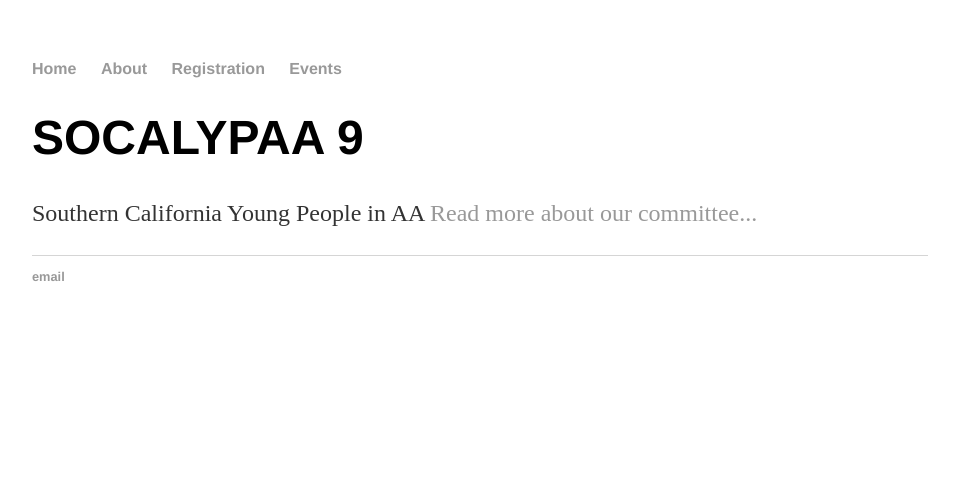
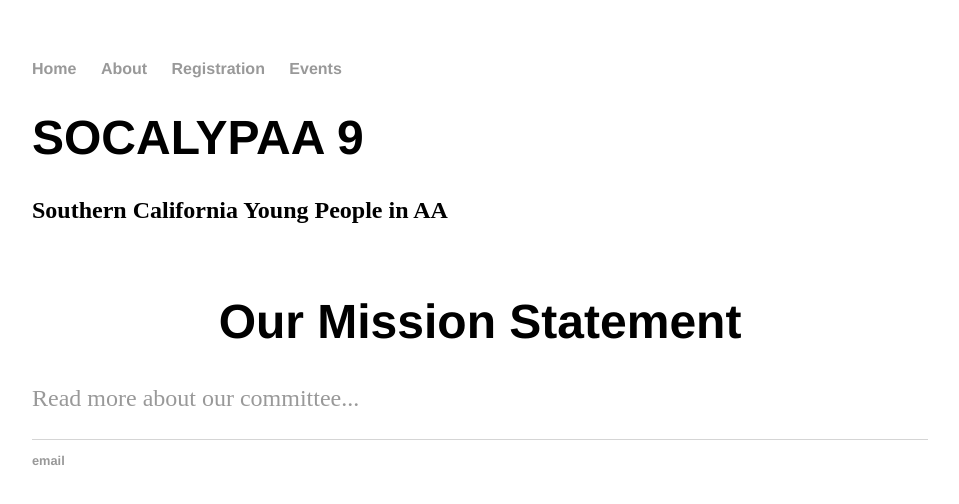
Before and after one commit to dorianKo/socalypaa, a Jekyll site: the page built from index.html, in a window 1280 px wide. Shown: the top 504 px of the page, without its empty margins (160-1119 px from the left). Built offline with Jekyll 4.4.1, drawn with Linux system fonts in a browser that asks for light colours.

Commit message:
Update index.html

```diff
--- a/index.html
+++ b/index.html
@@ -4,5 +4,8 @@ title: SOCALYPAA 9
 ---
     		<div class="blurb">
         		<h1>SOCALYPAA 9</h1>
-				<p>Southern California Young People in AA  <a href="/about">Read more about our committee...</a></p>
+			<h2>Southern California Young People in AA</h2>
+			<br>
+			<center><h1> Our Mission Statement</h1></center>
+			<p> <a href="/about">Read more about our committee...</a></p>
     		</div><!-- /.blurb -->
```
